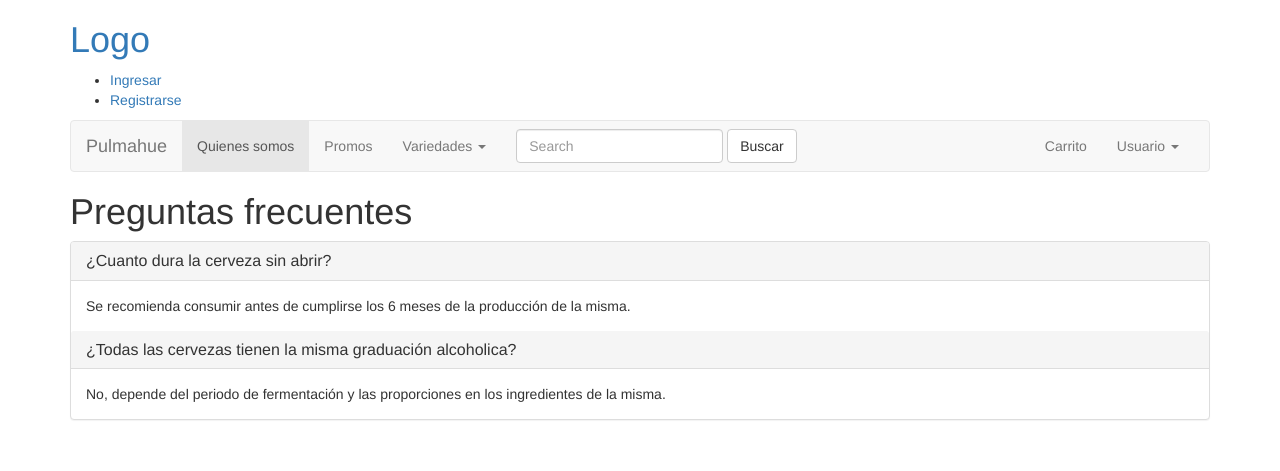
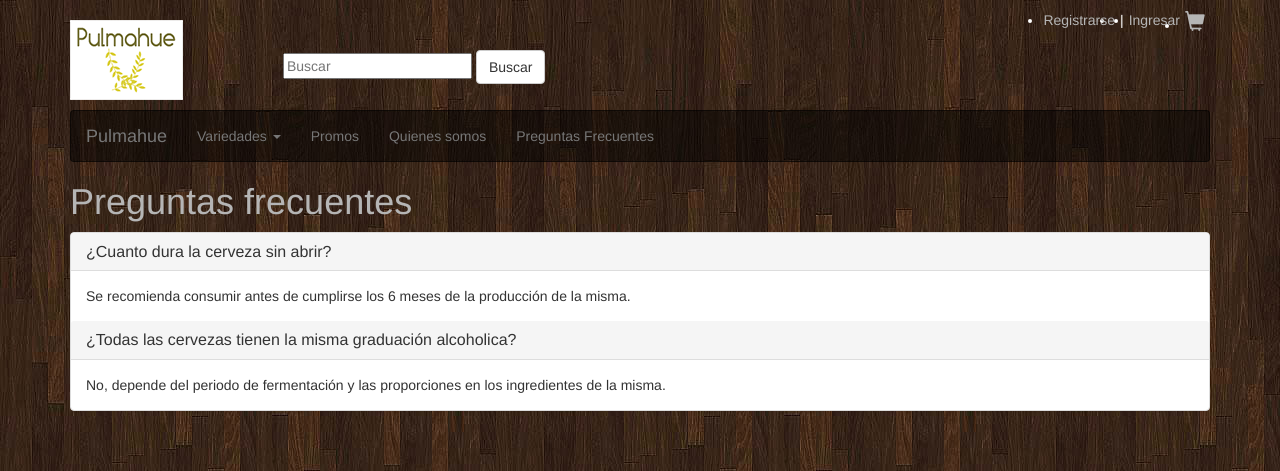
Before and after one commit to nanobonilla1909/TRAB-INTEGRADOR-FS4, a PHP site: page /faqs.php in a window 1280 px wide. Shown: the top 471 px of the page. Run offline with PHP 8.4, Linux system fonts and the light colour scheme; some libraries are stand-ins or nearby versions.

Commit message:
agregar stilo a faqs

```diff
--- a/css/style.css
+++ b/css/style.css
@@ -16,7 +16,7 @@ header{
 }
 
 .login a {
-  color: white;
+  color: #b5b5b5;
 }
 
 .login li span {
@@ -26,6 +26,7 @@ header{
 
 .glyphicon.glyphicon-shopping-cart {
     font-size: 20px;
+    color: #b5b5b5;
 }
 
 
@@ -38,16 +39,18 @@ header{
   height: 475px;
 }
 
-.jumbotron h1{
-  color: white;
+.jumbotron h1, h1{
+  color: #b5b5b5;
 }
 
 .navbar-default {
   background-color: rgba(0, 0, 0, .5);
+  border-color: rgba(0, 0, 0, .5);
 }
 
 .thumbnail{
   background-color: rgba(0, 0, 0, .5);
+  border-color: rgba(0, 0, 0, .5);
 }
 
 .thumbnail p, h3{
@@ -65,7 +68,7 @@ header{
 }
 
 footer {
-  background-color: #ccc;
+  background-color: #000;
 }
 footer .container ul {
   width: 156px;
@@ -107,5 +110,6 @@ footer .container p{
     float: left;
     padding: 29px 0;
     margin: 0;
+    color: #b5b5b5;
   }
 }
--- a/faqs.php
+++ b/faqs.php
@@ -6,15 +6,26 @@
     <meta name="viewport" content="width=device-width, initial-scale=1">
     <link rel="stylesheet" href="http://meyerweb.com/eric/tools/css/reset/reset.css">
     <link rel="stylesheet" href="https://maxcdn.bootstrapcdn.com/bootstrap/3.3.7/css/bootstrap.min.css">
+    <link rel="stylesheet" href="css/style.css">
     <title>Pulmahue</title>
   </head>
   <body>
     <div class="container">
       <header>
-        <h1><a href="index.php"><img src="" alt="">Logo</a></h1>
+        <h1 class="logo"><a href="index.php"><img src="" alt=""><img src="img/logo1.png" alt=""></a></h1>
+        <form class="buscador">
+          <div class="buscar">
+            <!-- <input type="text" class="form-control placeholder="Busque aqui su producto">
+            <button type="submit" class="btn btn-default">Buscar</button> -->
+            <input type="text" class="form-controlx" placeholder="Buscar">
+            <button type="submit" class="btn btn-default">Buscar</button>
+          </div>
+        </form>
         <div class="login">
           <ul>
+            <li><a href="cart.php"><span class="glyphicon glyphicon-shopping-cart" aria-hidden="true"></span></a></li>
             <li><a href="login.php">Ingresar</a></li>
+            <li><span> | </span></li>
             <li><a href="register.php">Registrarse</a></li>
           </ul>
         </div>
@@ -34,10 +45,6 @@
           <!-- Collect the nav links, forms, and other content for toggling -->
           <div class="collapse navbar-collapse" id="bs-example-navbar-collapse-1">
             <ul class="nav navbar-nav">
-              <li class="active"><a href="#">Quienes somos <span class="sr-only">(current)</span></a>
-              </li>
-              <li><a href="#">Promos</a>
-              </li>
               <li class="dropdown">
                 <a href="#" class="dropdown-toggle" data-toggle="dropdown" role="button" aria-haspopup="true" aria-expanded="false">Variedades <span class="caret"></span></a>
                 <ul class="dropdown-menu">
@@ -54,14 +61,17 @@
                   <li><a href="#">Importadas</a></li>
                 </ul>
               </li>
+              <li><a href="#">Promos</a></li>
+              <li><a href="#">Quienes somos <span class="sr-only">(current)</span></a></li>
+              <li><a href="faqs.php">Preguntas Frecuentes</a></li>
             </ul>
-            <form class="navbar-form navbar-left">
+            <!-- <form class="navbar-form navbar-left">
               <div class="form-group">
                 <input type="text" class="form-control" placeholder="Search">
               </div>
               <button type="submit" class="btn btn-default">Buscar</button>
-            </form>
-            <ul class="nav navbar-nav navbar-right">
+            </form> -->
+            <!-- <ul class="nav navbar-nav navbar-right">
               <li><a href="car.php">Carrito</a></li>
               <li class="dropdown">
                 <a href="#" class="dropdown-toggle" data-toggle="dropdown" role="button" aria-haspopup="true" aria-expanded="false">Usuario <span class="caret"></span></a>
@@ -73,7 +83,7 @@
                   <li><a href="help.php">Ayuda</a></li>
                 </ul>
               </li>
-            </ul>
+            </ul> -->
           </div>
           <!-- /.navbar-collapse -->
         </div>
--- a/register.php
+++ b/register.php
@@ -7,6 +7,7 @@
     <link rel="stylesheet" href="http://meyerweb.com/eric/tools/css/reset/reset.css">
     <link rel="stylesheet" href="css/bootstrap.css">
     <link rel="stylesheet" href="css/login.css">
+
   </head>
   <body>
     <div class="container">
```
